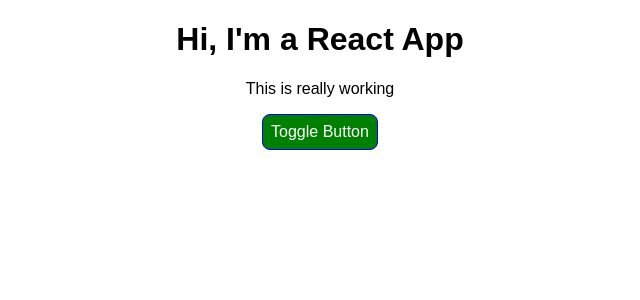
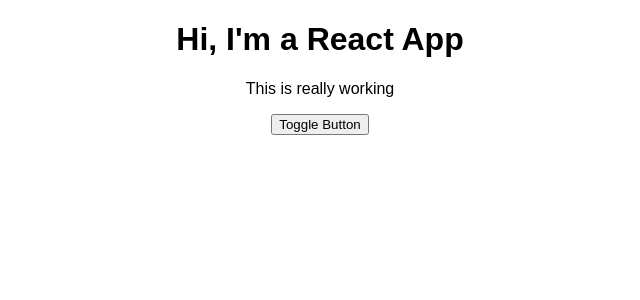
Before and after one commit to barksanto/react-complete-guide, a React app: page / in a window 1280 px wide. Shown: the top 300 px of the page, without its empty margins (320-960 px from the left). Built offline with nearby package versions, Linux system fonts and the light colour scheme.

Commit message:
using class modules to conditionally render styles to buttons

```diff
--- a/src/App.js
+++ b/src/App.js
@@ -97,6 +97,7 @@ class App extends Component { //no render method on functional components
     // };
 
     let persons = null;
+    let btnClass = [classes.Button];
 
     if (this.state.showPersons) {
       persons = (
@@ -113,6 +114,7 @@ class App extends Component { //no render method on functional components
         </div>
       )
       // style.backgroundColor = 'red';
+      btnClass.push(classes.Red)
     }
 
     const assignedClasses = [];  //['red', 'bold'].join(' ');
@@ -134,7 +136,7 @@ class App extends Component { //no render method on functional components
         <button
           // style={style}
           // alt={this.state.showPersons}
-          className={classes.button}
+          className={btnClass.join(' ')}
           onClick={this.togglePersonsHandler}>Toggle Button</button>
         {/* we only added click event to 1st paragraph - but event will trigger and make its changes*/}
         {/* this helps keep our core template clean */}
```
